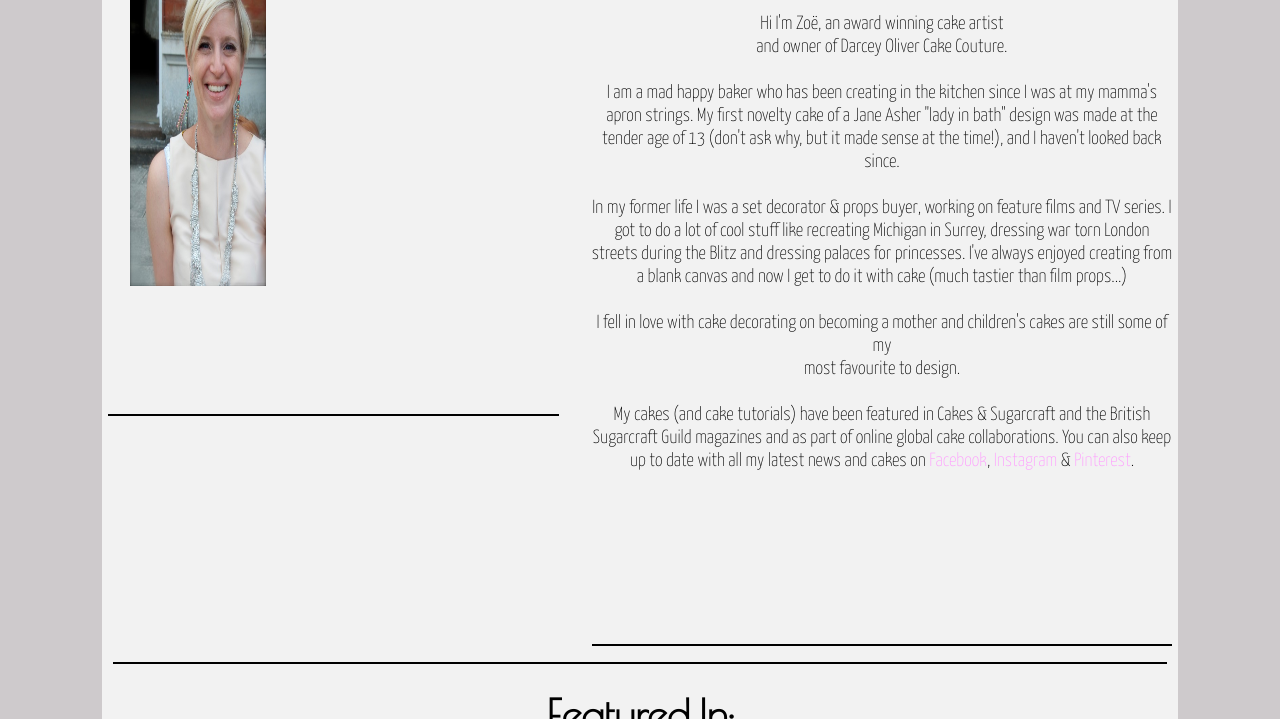
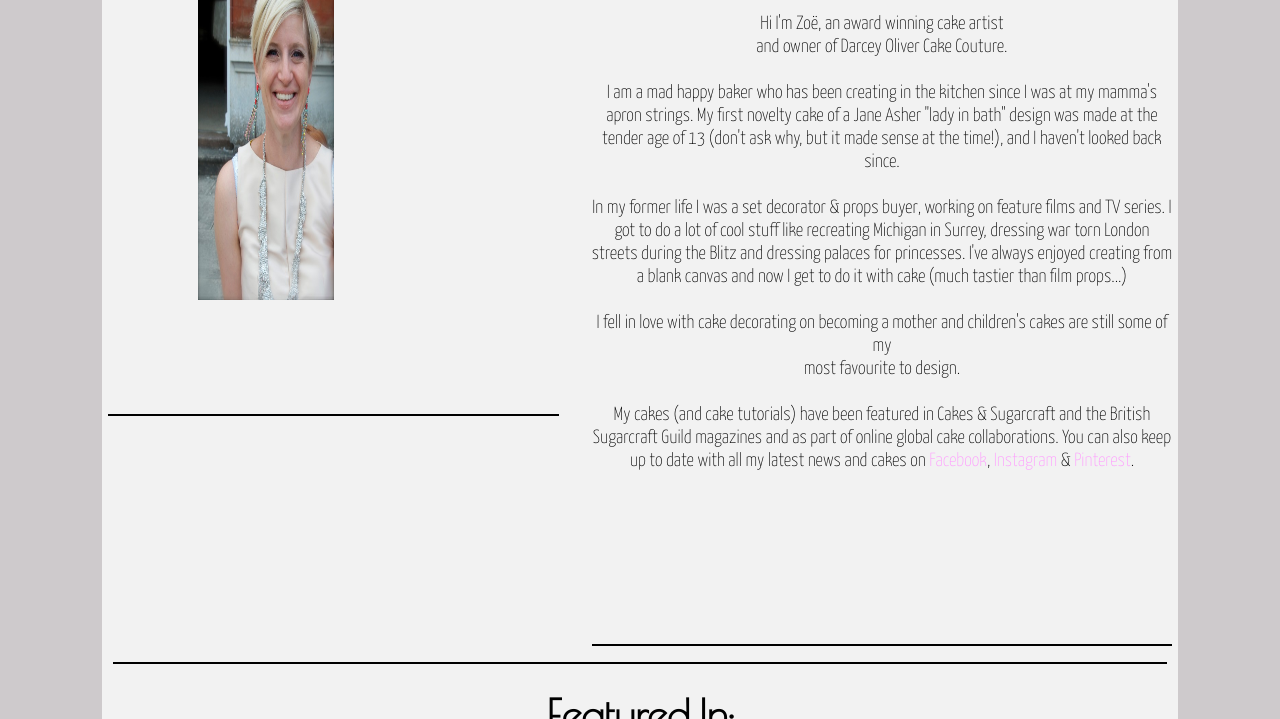
Before and after one commit to HGHastilow/HGHastilow.github.io, a plain HTML site: page about.html in a window 1280 px wide. Shown: the part 381-1100 px from the top of the page. Drawn offline with nearby package versions, Linux system fonts and the light colour scheme.

Commit message:
Update DOstyle.css

```diff
--- a/DOstyle.css
+++ b/DOstyle.css
@@ -2187,9 +2187,10 @@ float:left;
  height:500px;
 }
 .imgbox img {
- height:68%;
- margin-top:7%;
+ height:70%;
+ margin-top:8%;
  width:30%;
+ margin-left:20%;
 
 }
 #featbox {
```
